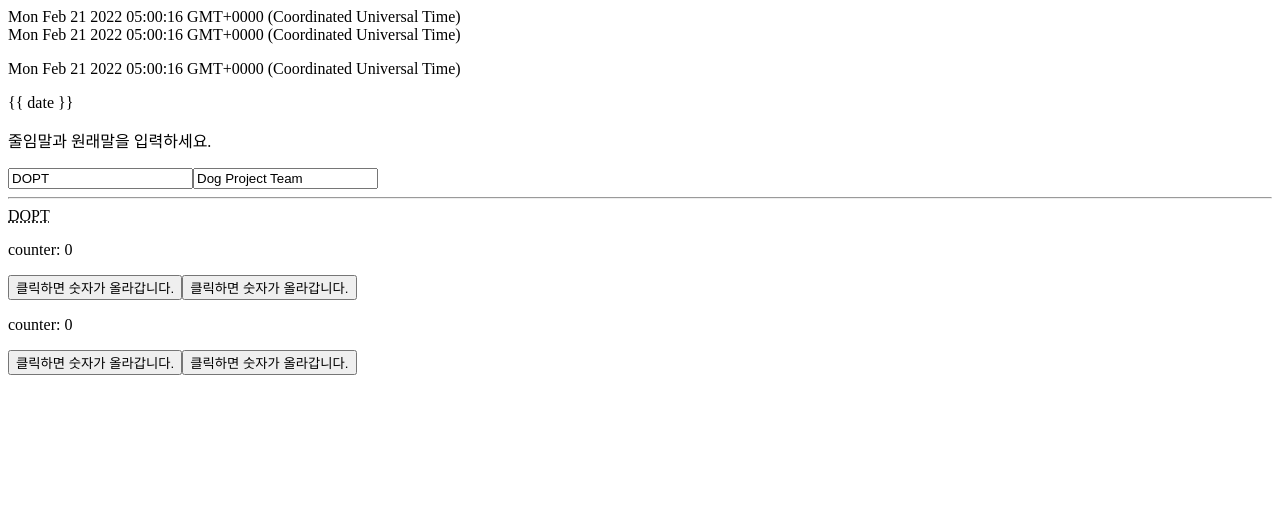
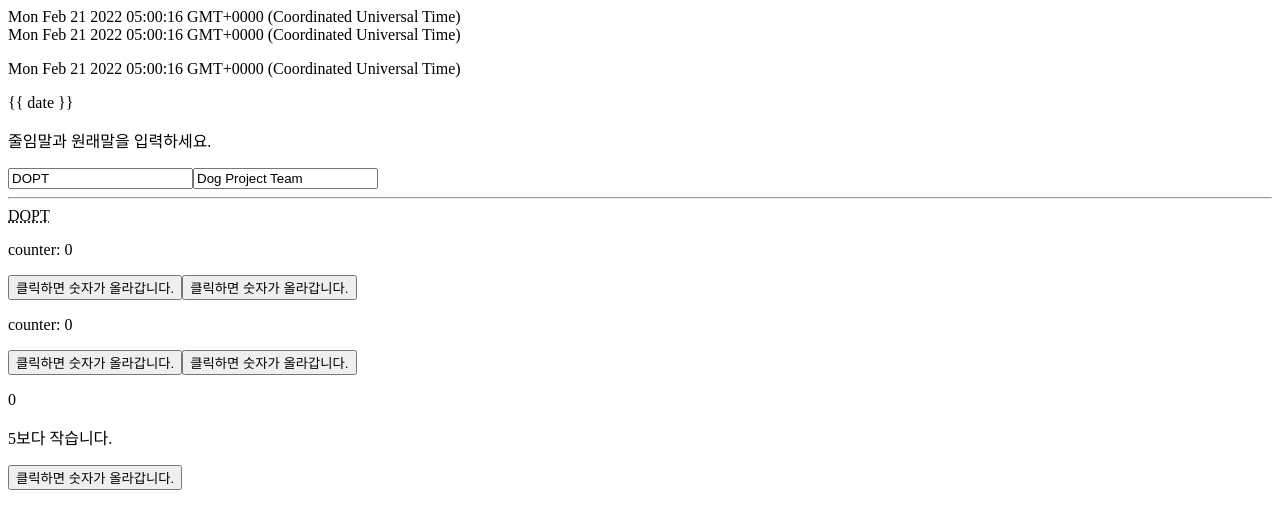
Before and after one commit to Jii-Yeong/learned, a Vue app in the folder vue/vue-3-to-learn-in-one-book/hello-world-vite2/: page / in a window 1280 px wide. Shown: the top 528 px of the page. Built offline with nearby package versions, Linux system fonts and the light colour scheme.

Commit message:
템플릿 내 조건문

```diff
--- a/vue/vue-3-to-learn-in-one-book/hello-world-vite2/src/App.vue
+++ b/vue/vue-3-to-learn-in-one-book/hello-world-vite2/src/App.vue
@@ -2,10 +2,12 @@
 import DeclearativeRendering from './components/DeclearativeRendering.vue';
 import CombineData from './components/CombineData.vue';
 import EventListener from './components/EventListener.vue';
+import TemplateConditional from './components/TemplateConditional.vue';
 </script>
 
 <template>
   <DeclearativeRendering />
   <CombineData />
   <EventListener />
+  <TemplateConditional />
 </template>
--- /dev/null
+++ b/vue/vue-3-to-learn-in-one-book/hello-world-vite2/src/components/TemplateConditional.vue
@@ -0,0 +1,19 @@
+<template>
+  <p>{{ counter }}</p>
+  <p v-if="counter < 5">5보다 작습니다.</p>
+  <p v-else>5와 같거나 큽니다.</p>
+  <button @click="counter++">클릭하면 숫자가 올라갑니다.</button>
+</template>
+
+<script>
+import { ref } from "vue"
+
+export default {
+  setup() {
+    let counter = ref(0)
+    return {
+      counter,
+    }
+  }
+}
+</script>
```
